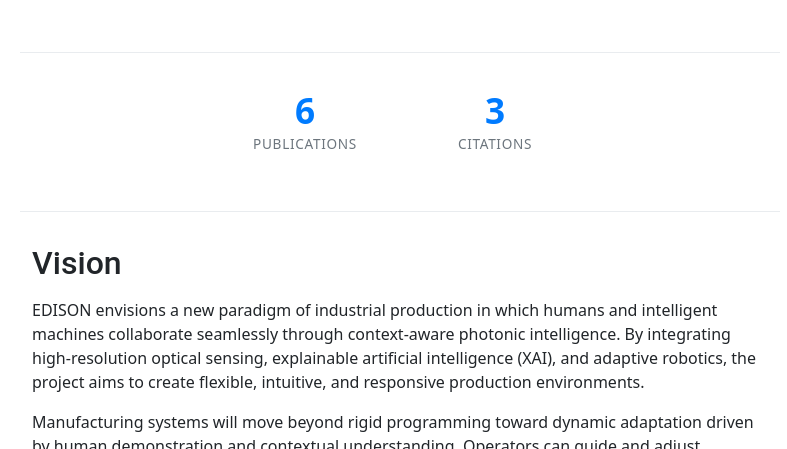
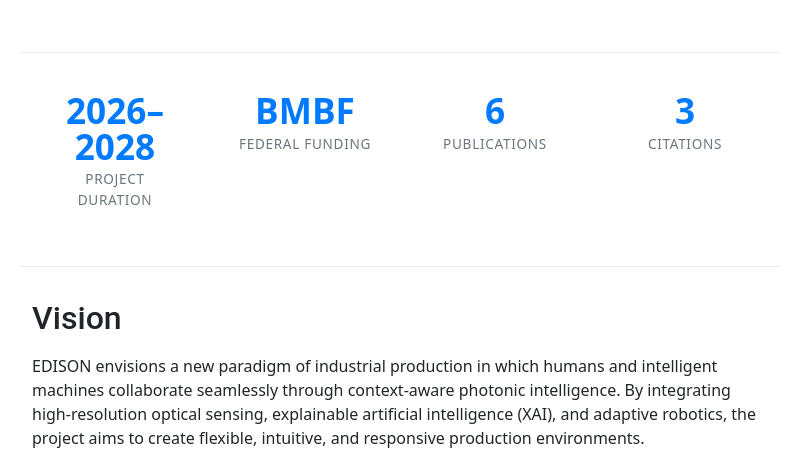
Before and after one commit to ovgu-nit/edison, a Jekyll site: the page built from pages/home.md, in a window 1280 px wide and 900 px high, cut to the strip 451-900 px from the top of the window. Shown: the whole strip, without its empty margins (240-1027 px from the left). Built offline with Jekyll 4.4.1, drawn with Linux system fonts in a browser that asks for light colours.

Commit message:
Show project duration and BMBF funding in homepage stats
Co-Authored-By: Claude Opus 5.5 <noreply@anthropic.com>

```diff
--- a/_includes/publication-stats.html
+++ b/_includes/publication-stats.html
@@ -1,6 +1,25 @@
-{% comment %}Publication and citation counts from _data/stats.yml (updated by scripts/fetch_citations.py).{% endcomment %}
+{% comment %}
+  Publication and citation counts from _data/stats.yml (updated by scripts/fetch_citations.py).
+  Optional parameters add leading items: duration, funding, funding_label.
+{% endcomment %}
 {% if site.data.stats %}
 <div class="home-stats row text-center justify-content-center my-4 py-4">
+  {% if include.duration %}
+  <div class="col-6 col-md-3 mb-3">
+    <div class="stat-item">
+      <div class="stat-number">{{ include.duration }}</div>
+      <div class="stat-label">Project Duration</div>
+    </div>
+  </div>
+  {% endif %}
+  {% if include.funding %}
+  <div class="col-6 col-md-3 mb-3">
+    <div class="stat-item">
+      <div class="stat-number">{{ include.funding }}</div>
+      <div class="stat-label">{{ include.funding_label | default: "Funding" }}</div>
+    </div>
+  </div>
+  {% endif %}
   <div class="col-6 col-md-3 mb-3">
     <div class="stat-item">
       <div class="stat-number count-up" data-target="{{ site.data.stats.publications }}">{{ site.data.stats.publications }}</div>
--- a/_layouts/home.html
+++ b/_layouts/home.html
@@ -4,7 +4,7 @@ description: Template for homepage.
 remark: See also page.layout == 'home' in head.html and header.html.
 ---
 
-{% include publication-stats.html %}
+{% include publication-stats.html duration="2026&ndash;2028" funding="BMBF" funding_label="Federal Funding" %}
 
 {{ content }}
 
```
